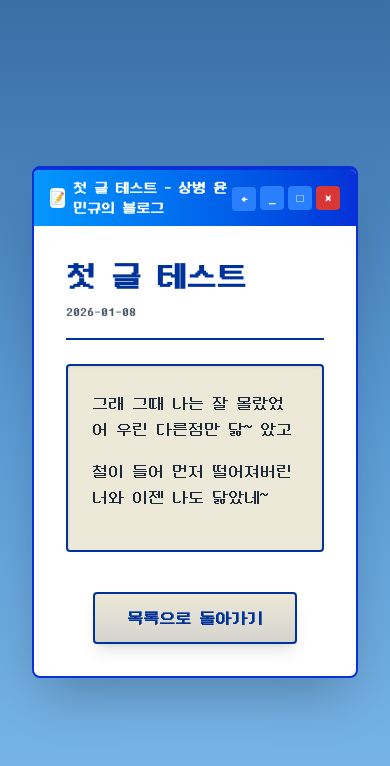
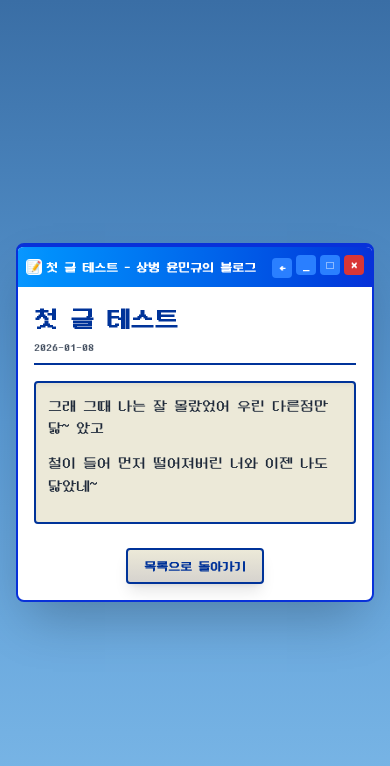
Before and after one commit to mingu129/certmin-s-blog, a Next.js app: page /blog/first in a window 390 px wide. Shown: the top 766 px of the page. Built offline with nearby package versions, Linux system fonts and the light colour scheme.

Commit message:
maybe mobile

```diff
--- a/app/blog/[slug]/page.tsx
+++ b/app/blog/[slug]/page.tsx
@@ -19,88 +19,93 @@ export default async function BlogPost({ params }: { params: Promise<{ slug: str
   }
 
   return (
-    <div className="min-h-screen bg-gradient-to-b from-[#3A6EA5] via-[#5B9BD5] to-[#7DB9E8] flex items-center justify-center p-8">
+    <div className="min-h-screen bg-gradient-to-b from-[#3A6EA5] via-[#5B9BD5] to-[#7DB9E8] flex items-center justify-center p-4 md:p-8">
       {/* Windows XP Style Window */}
-      <div className="bg-white rounded-lg shadow-2xl w-full max-w-3xl overflow-hidden border-t-4 border-l-2 border-r-2 border-b-2 border-[#0831D9]">
+      <div className="bg-white rounded-lg shadow-2xl w-full max-w-2xl md:max-w-3xl overflow-hidden border-t-4 border-l-2 border-r-2 border-b-2 border-[#0831D9]">
         {/* Title Bar */}
-        <div className="bg-gradient-to-r from-[#0997FF] to-[#0831D9] px-4 py-2 flex items-center justify-between">
-          <div className="flex items-center gap-2">
-            <div className="w-5 h-5 bg-white rounded-sm flex items-center justify-center text-xs font-bold text-blue-600">
+        <div className="bg-gradient-to-r from-[#0997FF] to-[#0831D9] px-2 md:px-4 py-2 flex items-center justify-between gap-2">
+          <div className="flex items-center gap-1 md:gap-2 min-w-0">
+            <div className="w-4 h-4 md:w-5 md:h-5 bg-white rounded-sm flex-shrink-0 flex items-center justify-center text-xs font-bold text-blue-600">
               📝
             </div>
-            <span className="text-white font-bold text-sm">{post.title} - 상병 윤민규의 블로그</span>
+            <span className="text-white font-bold text-xs md:text-sm truncate">{post.title} - 상병 윤민규의 블로그</span>
           </div>
-          <div className="flex gap-1">
+          <div className="flex gap-1 flex-shrink-0">
             <Link href="/blog">
-              <button className="w-6 h-6 bg-[#2A7FFF] hover:bg-[#4A9FFF] rounded-sm text-white text-xs font-bold">
+              <button className="w-5 h-5 md:w-6 md:h-6 bg-[#2A7FFF] hover:bg-[#4A9FFF] rounded-sm text-white text-xs font-bold flex-shrink-0">
                 ←
               </button>
             </Link>
-            <button className="w-6 h-6 bg-[#2A7FFF] hover:bg-[#4A9FFF] rounded-sm text-white text-xs font-bold">_</button>
-            <button className="w-6 h-6 bg-[#2A7FFF] hover:bg-[#4A9FFF] rounded-sm text-white text-xs font-bold">□</button>
-            <button className="w-6 h-6 bg-[#D93636] hover:bg-[#F94646] rounded-sm text-white text-xs font-bold">×</button>
+            <button className="w-5 h-5 md:w-6 md:h-6 bg-[#2A7FFF] hover:bg-[#4A9FFF] rounded-sm text-white text-xs font-bold flex-shrink-0">_</button>
+            <button className="w-5 h-5 md:w-6 md:h-6 bg-[#2A7FFF] hover:bg-[#4A9FFF] rounded-sm text-white text-xs font-bold flex-shrink-0">□</button>
+            <button className="w-5 h-5 md:w-6 md:h-6 bg-[#D93636] hover:bg-[#F94646] rounded-sm text-white text-xs font-bold flex-shrink-0">×</button>
           </div>
         </div>
 
         {/* Content Area */}
-        <div className="p-8 space-y-6">
+        <div className="p-4 md:p-8 space-y-4 md:space-y-6">
           {/* Post Header */}
-          <div className="border-b-2 border-[#003399] pb-4">
-            <h1 className="text-3xl font-bold text-[#003399] mb-2">
+          <div className="border-b-2 border-[#003399] pb-2 md:pb-4">
+            <h1 className="text-2xl md:text-3xl font-bold text-[#003399] mb-1 md:mb-2">
               {post.title}
             </h1>
-            <p className="text-sm text-gray-600">
+            <p className="text-xs md:text-sm text-gray-600">
               {post.date}
             </p>
           </div>
 
           {/* Post Content */}
-          <div className="bg-[#ECE9D8] border-2 border-[#003399] rounded p-6 shadow-inner">
-            <div className="prose prose-slate max-w-none">
+          <div className="bg-[#ECE9D8] border-2 border-[#003399] rounded p-3 md:p-6 shadow-inner overflow-x-hidden">
+            <div className="prose prose-slate max-w-none text-sm md:text-base">
               <ReactMarkdown
                 components={{
                   h1: ({ children }) => (
-                    <h1 className="text-2xl font-bold text-[#003399] mb-3 mt-4">
+                    <h1 className="text-xl md:text-2xl font-bold text-[#003399] mb-2 md:mb-3 mt-3 md:mt-4">
                       {children}
                     </h1>
                   ),
                   h2: ({ children }) => (
-                    <h2 className="text-xl font-bold text-[#003399] mb-2 mt-3">
+                    <h2 className="text-lg md:text-xl font-bold text-[#003399] mb-2 md:mb-2 mt-2 md:mt-3">
                       {children}
                     </h2>
                   ),
                   h3: ({ children }) => (
-                    <h3 className="text-lg font-bold text-[#003399] mb-2 mt-2">
+                    <h3 className="text-base md:text-lg font-bold text-[#003399] mb-1 md:mb-2 mt-2">
                       {children}
                     </h3>
                   ),
                   p: ({ children }) => (
-                    <p className="mb-4 text-gray-800 leading-relaxed">
+                    <p className="mb-3 md:mb-4 text-gray-800 leading-relaxed">
                       {children}
                     </p>
                   ),
                   ul: ({ children }) => (
-                    <ul className="list-disc list-inside mb-4 space-y-1">
+                    <ul className="list-disc list-inside mb-3 md:mb-4 space-y-1">
                       {children}
                     </ul>
                   ),
                   ol: ({ children }) => (
-                    <ol className="list-decimal list-inside mb-4 space-y-1">
+                    <ol className="list-decimal list-inside mb-3 md:mb-4 space-y-1">
                       {children}
                     </ol>
                   ),
+                  li: ({ children }) => (
+                    <li className="mb-1">
+                      {children}
+                    </li>
+                  ),
                   code: ({ children }) => (
-                    <code className="bg-[#D6D3CE] px-2 py-1 rounded text-sm font-mono">
+                    <code className="bg-[#D6D3CE] px-1 md:px-2 py-1 rounded text-xs md:text-sm font-mono">
                       {children}
                     </code>
                   ),
                   pre: ({ children }) => (
-                    <pre className="bg-[#D6D3CE] p-4 rounded overflow-x-auto mb-4">
+                    <pre className="bg-[#D6D3CE] p-2 md:p-4 rounded overflow-x-auto mb-3 md:mb-4 text-xs md:text-sm">
                       {children}
                     </pre>
                   ),
                   blockquote: ({ children }) => (
-                    <blockquote className="border-l-4 border-[#003399] pl-4 italic my-4">
+                    <blockquote className="border-l-4 border-[#003399] pl-3 md:pl-4 italic my-3 md:my-4">
                       {children}
                     </blockquote>
                   ),
@@ -112,9 +117,9 @@ export default async function BlogPost({ params }: { params: Promise<{ slug: str
           </div>
 
           {/* Back Button */}
-          <div className="flex justify-center pt-4">
+          <div className="flex justify-center pt-2 md:pt-4">
             <Link href="/blog">
-              <button className="bg-gradient-to-b from-[#ECE9D8] to-[#D6D3CE] border-2 border-[#003399] px-8 py-3 rounded shadow-lg hover:from-[#FFF8DC] hover:to-[#ECE9D8] active:shadow-inner transition-all font-bold text-[#003399]">
+              <button className="bg-gradient-to-b from-[#ECE9D8] to-[#D6D3CE] border-2 border-[#003399] px-4 md:px-8 py-2 md:py-3 rounded shadow-lg hover:from-[#FFF8DC] hover:to-[#ECE9D8] active:shadow-inner transition-all font-bold text-xs md:text-sm text-[#003399]">
                 목록으로 돌아가기
               </button>
             </Link>
--- a/app/layout.tsx
+++ b/app/layout.tsx
@@ -1,9 +1,15 @@
-import type { Metadata } from "next";
+import type { Metadata, Viewport } from "next";
 import "./globals.css";
 
 export const metadata: Metadata = {
   title: "상병 윤민규의 블로그",
   description: "DungGeunMo 폰트를 사용한 레트로 블로그",
+};
+
+export const viewport: Viewport = {
+  width: "device-width",
+  initialScale: 1,
+  maximumScale: 5,
 };
 
 export default function RootLayout({
--- a/app/page.tsx
+++ b/app/page.tsx
@@ -3,33 +3,33 @@ import Link from "next/link";
 
 export default function Home() {
   return (
-    <div className="min-h-screen bg-gradient-to-b from-[#3A6EA5] via-[#5B9BD5] to-[#7DB9E8] flex items-center justify-center p-8">
+    <div className="min-h-screen bg-gradient-to-b from-[#3A6EA5] via-[#5B9BD5] to-[#7DB9E8] flex items-center justify-center p-4 md:p-8">
       {/* Windows XP Style Window */}
-      <div className="bg-white rounded-lg shadow-2xl w-full max-w-3xl overflow-hidden border-t-4 border-l-2 border-r-2 border-b-2 border-[#0831D9]">
+      <div className="bg-white rounded-lg shadow-2xl w-full max-w-2xl md:max-w-3xl overflow-hidden border-t-4 border-l-2 border-r-2 border-b-2 border-[#0831D9]">
         {/* Title Bar */}
-        <div className="bg-gradient-to-r from-[#0997FF] to-[#0831D9] px-4 py-2 flex items-center justify-between">
-          <div className="flex items-center gap-2">
-            <div className="w-5 h-5 bg-white rounded-sm flex items-center justify-center text-xs font-bold text-blue-600">
+        <div className="bg-gradient-to-r from-[#0997FF] to-[#0831D9] px-2 md:px-4 py-2 flex items-center justify-between">
+          <div className="flex items-center gap-1 md:gap-2 min-w-0">
+            <div className="w-4 h-4 md:w-5 md:h-5 bg-white rounded-sm flex-shrink-0 flex items-center justify-center text-xs font-bold text-blue-600">
               📝
             </div>
-            <span className="text-white font-bold text-sm">상병 윤민규의 블로그</span>
+            <span className="text-white font-bold text-xs md:text-sm truncate">상병 윤민규의 블로그</span>
           </div>
-          <div className="flex gap-1">
-            <button className="w-6 h-6 bg-[#2A7FFF] hover:bg-[#4A9FFF] rounded-sm text-white text-xs font-bold">_</button>
-            <button className="w-6 h-6 bg-[#2A7FFF] hover:bg-[#4A9FFF] rounded-sm text-white text-xs font-bold">□</button>
-            <button className="w-6 h-6 bg-[#D93636] hover:bg-[#F94646] rounded-sm text-white text-xs font-bold">×</button>
+          <div className="flex gap-1 flex-shrink-0">
+            <button className="w-5 h-5 md:w-6 md:h-6 bg-[#2A7FFF] hover:bg-[#4A9FFF] rounded-sm text-white text-xs font-bold flex-shrink-0">_</button>
+            <button className="w-5 h-5 md:w-6 md:h-6 bg-[#2A7FFF] hover:bg-[#4A9FFF] rounded-sm text-white text-xs font-bold flex-shrink-0">□</button>
+            <button className="w-5 h-5 md:w-6 md:h-6 bg-[#D93636] hover:bg-[#F94646] rounded-sm text-white text-xs font-bold flex-shrink-0">×</button>
           </div>
         </div>
 
         {/* Content Area */}
-        <div className="p-8 space-y-6">
-          <div className="flex flex-col items-center gap-4">
-            <h1 className="text-4xl font-bold text-[#003399]">
+        <div className="p-4 md:p-8 space-y-4 md:space-y-6">
+          <div className="flex flex-col items-center gap-2 md:gap-4">
+            <h1 className="text-2xl md:text-4xl font-bold text-[#003399] text-center">
               상병 윤민규의 블로그
             </h1>
           </div>
 
-          <div className="bg-[#ECE9D8] border-2 border-[#003399] rounded p-4 shadow-inner">
+          <div className="bg-[#ECE9D8] border-2 border-[#003399] rounded p-2 md:p-4 shadow-inner">
             <Image
               src="/pilsung.png"
               alt="Blog Pilsung"
@@ -43,8 +43,8 @@ export default function Home() {
           {/* XP Style Button */}
           <div className="flex justify-center">
             <Link href="/blog">
-              <button className="bg-gradient-to-b from-[#EBF4FF] to-[#C1D2EE] border-2 border-[#003399] rounded px-6 py-2 shadow-md hover:from-[#FFF4E6] hover:to-[#FFE6C1] active:shadow-inner">
-                <span className="font-bold text-sm text-[#003399]">
+              <button className="bg-gradient-to-b from-[#EBF4FF] to-[#C1D2EE] border-2 border-[#003399] rounded px-4 md:px-6 py-1 md:py-2 shadow-md hover:from-[#FFF4E6] hover:to-[#FFE6C1] active:shadow-inner">
+                <span className="font-bold text-xs md:text-sm text-[#003399]">
                   블로그 보기
                 </span>
               </button>
@@ -53,7 +53,7 @@ export default function Home() {
         </div>
 
         {/* Status Bar */}
-        <div className="bg-[#ECE9D8] border-t-2 border-[#DFDFDF] px-4 py-1 text-xs text-gray-700">
+        <div className="bg-[#ECE9D8] border-t-2 border-[#DFDFDF] px-2 md:px-4 py-1 text-xs text-gray-700 overflow-x-auto">
           Windows XP Professional
         </div>
       </div>
```
Also changed, not shown: app/blog/page.tsx (+21 -21 lines).
